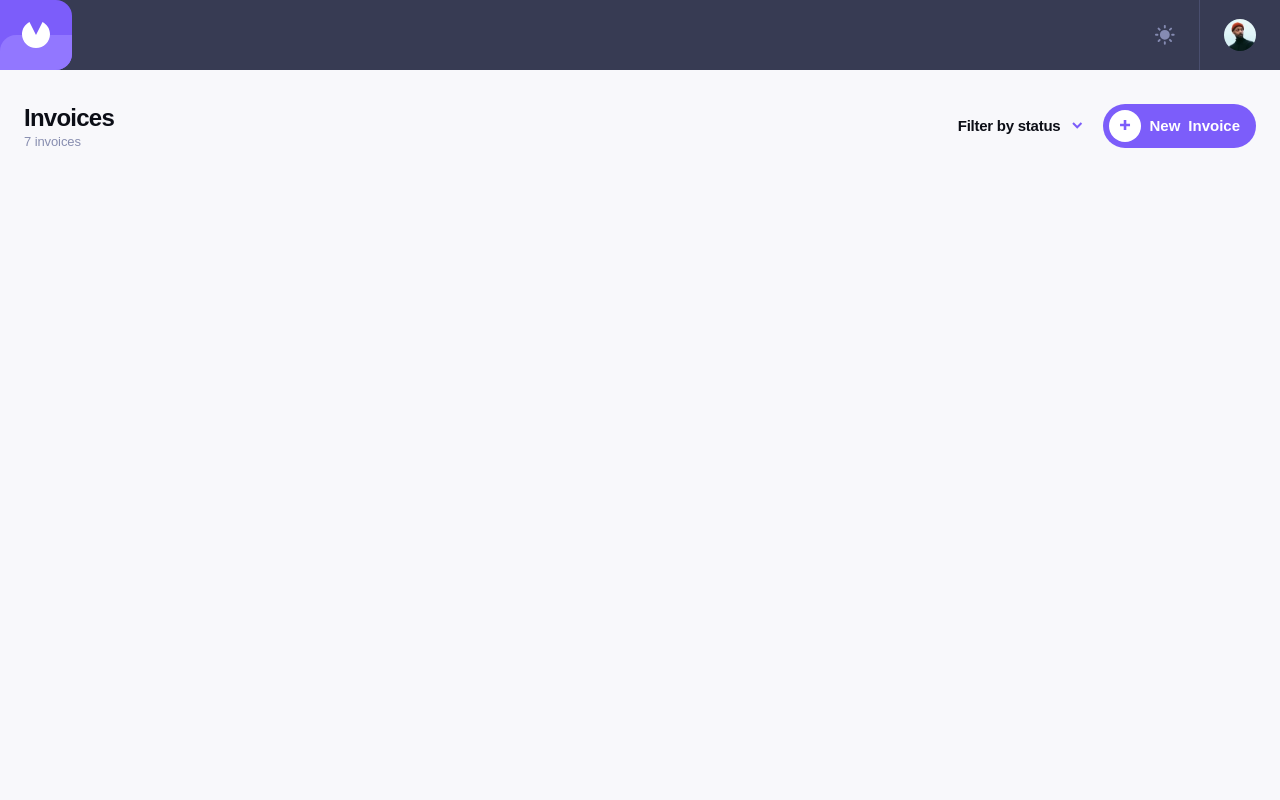
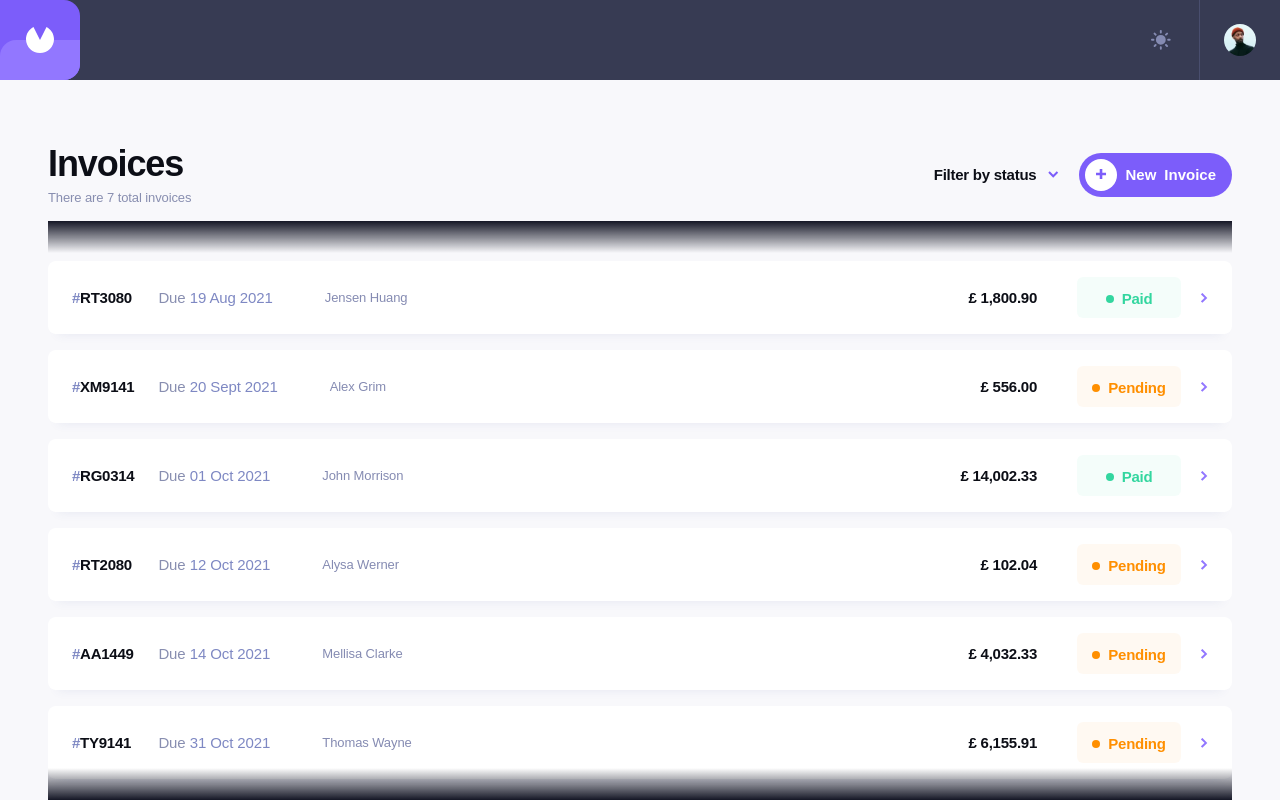
Before and after one commit to Dantalian5/invoice-app, a React (Vite) app in the folder frontend/: page /dashboard in a window 1280 px wide. Built offline with nearby package versions, Linux system fonts and the light colour scheme.

Commit message:
feacture: Dashboard
- Add dashboard (invoices view)
- Add dashboard components
- Add helpers (formaters)

```diff
--- a/frontend/src/App.tsx
+++ b/frontend/src/App.tsx
@@ -5,7 +5,7 @@ import useTheme from "@/stores/theme.store";
 function App() {
   const theme = useTheme((state) => state.theme);
   return (
-    <div className={`w-full ${theme} flex h-screen flex-col`}>
+    <div className={`w-full ${theme} flex h-screen min-w-80 flex-col`}>
       <Navbar />
       <Dashboard />
     </div>
--- /dev/null
+++ b/frontend/src/components/commons/StatusShield.tsx
@@ -0,0 +1,43 @@
+interface Props {
+  status: string;
+}
+
+const circle = (
+  <svg
+    xmlns="http://www.w3.org/2000/svg"
+    width="8"
+    height="8"
+    viewBox="0 0 8 8"
+    fill="none"
+  >
+    <circle cx="4" cy="4" r="4" fill="currentColor" />
+  </svg>
+);
+
+function StatusShield({ status }: Props) {
+  let colors = "";
+
+  switch (status) {
+    case "paid":
+      colors = "bg-paid/5 text-paid";
+      break;
+    case "pending":
+      colors = "bg-pending/5 text-pending";
+      break;
+    case "draft":
+      colors = "bg-neutral-200/5 text-neutral-200";
+      break;
+    default:
+      break;
+  }
+
+  return (
+    <div
+      className={`flex w-fit min-w-[6.5rem] items-center justify-center gap-2 rounded-md px-3 pb-[0.75rem] pt-[0.875rem] text-base font-bold capitalize leading-none tracking-tight ${colors}`}
+    >
+      {circle}
+      {status}
+    </div>
+  );
+}
+export default StatusShield;
--- a/frontend/src/components/commons/ThemeSwitch.tsx
+++ b/frontend/src/components/commons/ThemeSwitch.tsx
@@ -7,15 +7,15 @@ function ThemeSwitch() {
   return (
     <button
       onClick={toggleTheme}
-      className="relative size-5 overflow-hidden p-1 text-xl"
+      className="relative size-7 overflow-hidden p-1 text-xl"
     >
       <span
-        className={`absolute left-0 transition-all duration-500 ${theme === "light" ? "bottom-0" : "bottom-full"}`}
+        className={`absolute left-0 block p-1 transition-all duration-500 ${theme === "light" ? "bottom-0" : "bottom-full"}`}
       >
         {svgSun}
       </span>
       <span
-        className={`absolute left-0 transition-all duration-500 ${theme === "dark" ? "top-0" : "top-full"}`}
+        className={`absolute left-0 block p-1 transition-all duration-500 ${theme === "dark" ? "top-0" : "top-full"}`}
       >
         {svgMoon}
       </span>
--- a/frontend/src/components/layout/ActionBar.tsx
+++ b/frontend/src/components/layout/ActionBar.tsx
@@ -2,13 +2,14 @@ import AddBtn from "@/components/commons/AddBtn";
 import FilterBtn from "@/components/commons/FilterBtn";
 function ActionBar() {
   return (
-    <div className="flex items-center justify-between py-8">
+    <div className="flex items-center justify-between">
       <div className="w-fit">
-        <h1 className="text-2xl font-bold tracking-tightest text-black-light dark:text-white">
+        <h1 className="text-2xl font-bold tracking-tightest text-black-light sm:mb-[6px] sm:text-4xl sm:tracking-sm dark:text-white">
           Invoices
         </h1>
         <p className="dark:neutral-200 text-sm font-medium tracking-normal text-neutral-300">
-          7 invoices
+          <span className="hidden sm:inline">There are </span>7{" "}
+          <span className="hidden sm:inline">total</span> invoices
         </p>
       </div>
       <div className="flex items-center gap-5">
--- a/frontend/src/components/layout/Dashboard.tsx
+++ b/frontend/src/components/layout/Dashboard.tsx
@@ -1,9 +1,48 @@
 import ActionBar from "@/components/layout/ActionBar";
+import StatusShield from "@/components/commons/StatusShield";
+import data from "@/db/data.json";
+import { formatDate, formatCurrency } from "@/lib/helpers";
+import { svgArrowLeft } from "@/components/svg/SvgIcons";
 
 function Dashboard() {
   return (
-    <div className="transition-theme h-full w-full overflow-scroll bg-neutral-100 px-6 dark:bg-black">
+    <div className="transition-theme flex h-full w-full flex-col overflow-hidden bg-neutral-100 px-6 pt-8 sm:px-12 sm:pt-16 dark:bg-black">
       <ActionBar />
+      <ul className="relative mt-4 flex w-full flex-grow flex-col overflow-hidden">
+        <div className="pointer-events-none absolute left-0 right-0 top-0 z-10 h-4 bg-gradient-to-b from-black to-black/0 sm:h-8"></div>
+        <div className="flex w-full flex-col gap-4 overflow-scroll py-4 sm:py-10">
+          {data.map((invoice) => (
+            <li
+              key={invoice.id}
+              className="transition-theme grid w-full grid-cols-2 items-center gap-y-2 rounded-lg bg-white p-6 py-4 shadow-card sm:flex sm:auto-cols-auto dark:bg-secondary"
+            >
+              <h2 className="col-span-1 col-start-1 row-span-1 mb-4 w-[7ch] text-base font-bold leading-none tracking-tight text-black-light sm:row-start-1 sm:mb-0 sm:mr-7 dark:text-white">
+                <span className="text-neutral-400">#</span>
+                {invoice.id}
+              </h2>
+              <p className="col-span-1 row-span-1 row-start-2 w-fit text-base font-medium tracking-normal text-neutral-400 sm:mr-[52px] dark:text-neutral-200">
+                <span className="text-neutral-300 dark:text-neutral-200">
+                  Due{" "}
+                </span>
+                {formatDate(invoice.paymentDue)}
+              </p>
+              <p className="col-span-1 col-start-2 row-span-1 w-fit self-start justify-self-end text-sm font-medium tracking-normal text-[#858bb2] sm:mr-auto sm:self-center dark:text-white">
+                {invoice.clientName}
+              </p>
+              <p className="col-span-1 row-span-1 row-start-3 text-base font-bold tracking-tight text-black-light sm:mr-10 dark:text-white">
+                £ {formatCurrency(invoice.total)}
+              </p>
+              <div className="col-span-1 col-start-2 row-span-2 h-fit w-fit self-center justify-self-end sm:mr-5">
+                <StatusShield status={invoice.status} />
+              </div>
+              <span className="hidden size-fit rotate-180 sm:block">
+                {svgArrowLeft}
+              </span>
+            </li>
+          ))}
+        </div>
+        <div className="pointer-events-none absolute bottom-0 left-0 right-0 z-10 h-4 bg-gradient-to-t from-black to-black/0 sm:h-8"></div>
+      </ul>
     </div>
   );
 }
--- a/frontend/src/components/layout/Navbar.tsx
+++ b/frontend/src/components/layout/Navbar.tsx
@@ -4,7 +4,7 @@ import User from "@/components/commons/User";
 function Navbar() {
   return (
     <div className="transition-theme flex w-full items-stretch justify-between bg-neutral-500 dark:bg-secondary">
-      <div className="relative w-fit overflow-hidden rounded-r-2xl bg-primary p-[22px] before:absolute before:inset-0 before:top-1/2 before:z-10 before:rounded-tl-2xl before:bg-primary-light before:content-['']">
+      <div className="relative flex size-[72px] items-center justify-center overflow-hidden rounded-r-2xl bg-primary p-[22px] before:absolute before:inset-0 before:top-1/2 before:z-10 before:rounded-tl-2xl before:bg-primary-light before:content-[''] sm:size-20">
         <svg
           xmlns="http://www.w3.org/2000/svg"
           width="28"
--- a/frontend/src/components/svg/SvgIcons.tsx
+++ b/frontend/src/components/svg/SvgIcons.tsx
@@ -56,6 +56,22 @@ export const svgArrowDown = (
     />
   </svg>
 );
+export const svgArrowLeft = (
+  <svg
+    width="7"
+    height="10"
+    viewBox="0 0 7 10"
+    xmlns="http://www.w3.org/2000/svg"
+  >
+    <path
+      d="M6.342.886L2.114 5.114l4.228 4.228"
+      stroke="#9277FF"
+      strokeWidth="2"
+      fill="none"
+      fillRule="evenodd"
+    />
+  </svg>
+);
 export const svgCheck = (
   <svg
     width="10"
--- /dev/null
+++ b/frontend/src/db/data.json
@@ -0,0 +1,231 @@
+[
+  {
+    "id": "RT3080",
+    "createdAt": "2021-08-18",
+    "paymentDue": "2021-08-19",
+    "description": "Re-branding",
+    "paymentTerms": 1,
+    "clientName": "Jensen Huang",
+    "clientEmail": "jensenh@mail.com",
+    "status": "paid",
+    "senderAddress": {
+      "street": "19 Union Terrace",
+      "city": "London",
+      "postCode": "E1 3EZ",
+      "country": "United Kingdom"
+    },
+    "clientAddress": {
+      "street": "106 Kendell Street",
+      "city": "Sharrington",
+      "postCode": "NR24 5WQ",
+      "country": "United Kingdom"
+    },
+    "items": [
+      {
+        "name": "Brand Guidelines",
+        "quantity": 1,
+        "price": 1800.90,
+        "total": 1800.90
+      }
+    ],
+    "total": 1800.90
+  },
+  {
+    "id": "XM9141",
+    "createdAt": "2021-08-21",
+    "paymentDue": "2021-09-20",
+    "description": "Graphic Design",
+    "paymentTerms": 30,
+    "clientName": "Alex Grim",
+    "clientEmail": "alexgrim@mail.com",
+    "status": "pending",
+    "senderAddress": {
+      "street": "19 Union Terrace",
+      "city": "London",
+      "postCode": "E1 3EZ",
+      "country": "United Kingdom"
+    },
+    "clientAddress": {
+      "street": "84 Church Way",
+      "city": "Bradford",
+      "postCode": "BD1 9PB",
+      "country": "United Kingdom"
+    },
+    "items": [
+      {
+        "name": "Banner Design",
+        "quantity": 1,
+        "price": 156.00,
+        "total": 156.00
+      },
+      {
+        "name": "Email Design",
+        "quantity": 2,
+        "price": 200.00,
+        "total": 400.00
+      }
+    ],
+    "total": 556.00
+  },
+  {
+    "id": "RG0314",
+    "createdAt": "2021-09-24",
+    "paymentDue": "2021-10-01",
+    "description": "Website Redesign",
+    "paymentTerms": 7,
+    "clientName": "John Morrison",
+    "clientEmail": "jm@myco.com",
+    "status": "paid",
+    "senderAddress": {
+      "street": "19 Union Terrace",
+      "city": "London",
+      "postCode": "E1 3EZ",
+      "country": "United Kingdom"
+    },
+    "clientAddress": {
+      "street": "79 Dover Road",
+      "city": "Westhall",
+      "postCode": "IP19 3PF",
+      "country": "United Kingdom"
+    },
+    "items": [
+      {
+        "name": "Website Redesign",
+        "quantity": 1,
+        "price": 14002.33,
+        "total": 14002.33
+      }
+    ],
+    "total": 14002.33
+  },
+  {
+    "id": "RT2080",
+    "createdAt": "2021-10-11",
+    "paymentDue": "2021-10-12",
+    "description": "Logo Concept",
+    "paymentTerms": 1,
+    "clientName": "Alysa Werner",
+    "clientEmail": "alysa@email.co.uk",
+    "status": "pending",
+    "senderAddress": {
+      "street": "19 Union Terrace",
+      "city": "London",
+      "postCode": "E1 3EZ",
+      "country": "United Kingdom"
+    },
+    "clientAddress": {
+      "street": "63 Warwick Road",
+      "city": "Carlisle",
+      "postCode": "CA20 2TG",
+      "country": "United Kingdom"
+    },
+    "items": [
+      {
+        "name": "Logo Sketches",
+        "quantity": 1,
+        "price": 102.04,
+        "total": 102.04
+      }
+    ],
+    "total": 102.04
+  },
+  {
+    "id": "AA1449",
+    "createdAt": "2021-10-7",
+    "paymentDue": "2021-10-14",
+    "description": "Re-branding",
+    "paymentTerms": 7,
+    "clientName": "Mellisa Clarke",
+    "clientEmail": "mellisa.clarke@example.com",
+    "status": "pending",
+    "senderAddress": {
+      "street": "19 Union Terrace",
+      "city": "London",
+      "postCode": "E1 3EZ",
+      "country": "United Kingdom"
+    },
+    "clientAddress": {
+      "street": "46 Abbey Row",
+      "city": "Cambridge",
+      "postCode": "CB5 6EG",
+      "country": "United Kingdom"
+    },
+    "items": [
+      {
+        "name": "New Logo",
+        "quantity": 1,
+        "price": 1532.33,
+        "total": 1532.33
+      },
+      {
+        "name": "Brand Guidelines",
+        "quantity": 1,
+        "price": 2500.00,
+        "total": 2500.00
+      }
+    ],
+    "total": 4032.33
+  },
+  {
+    "id": "TY9141",
+    "createdAt": "2021-10-01",
+    "paymentDue": "2021-10-31",
+    "description": "Landing Page Design",
+    "paymentTerms": 30,
+    "clientName": "Thomas Wayne",
+    "clientEmail": "thomas@dc.com",
+    "status": "pending",
+    "senderAddress": {
+      "street": "19 Union Terrace",
+      "city": "London",
+      "postCode": "E1 3EZ",
+      "country": "United Kingdom"
+    },
+    "clientAddress": {
+      "street": "3964  Queens Lane",
+      "city": "Gotham",
+      "postCode": "60457",
+      "country": "United States of America"
+    },
+    "items": [
+      {
+        "name": "Web Design",
+        "quantity": 1,
+        "price": 6155.91,
+        "total": 6155.91
+      }
+    ],
+    "total": 6155.91
+  },
+  {
+    "id": "FV2353",
+    "createdAt": "2021-11-05",
+    "paymentDue": "2021-11-12",
+    "description": "Logo Re-design",
+    "paymentTerms": 7,
+    "clientName": "Anita Wainwright",
+    "clientEmail": "",
+    "status": "draft",
+    "senderAddress": {
+      "street": "19 Union Terrace",
+      "city": "London",
+      "postCode": "E1 3EZ",
+      "country": "United Kingdom"
+    },
+    "clientAddress": {
+      "street": "",
+      "city": "",
+      "postCode": "",
+      "country": ""
+    },
+    "items": [
+      {
+        "name": "Logo Re-design",
+        "quantity": 1,
+        "price": 3102.04,
+        "total": 3102.04
+      }
+    ],
+    "total": 3102.04
+  }
+]
--- /dev/null
+++ b/frontend/src/lib/helpers.ts
@@ -0,0 +1,17 @@
+export function formatDate(inputDate: string): string {
+  const date = new Date(inputDate);
+  const options: Intl.DateTimeFormatOptions = {
+    day: "2-digit",
+    month: "short",
+    year: "numeric",
+  };
+  return date.toLocaleDateString("en-GB", options).replace(",", " ");
+}
+export function formatCurrency(amount: string | number): string {
+  const parsedAmount = typeof amount === "string" ? parseFloat(amount) : amount;
+  if (isNaN(parsedAmount)) return "NaN";
+  return parsedAmount.toLocaleString("en-US", {
+    minimumFractionDigits: 2,
+    maximumFractionDigits: 2,
+  });
+}
--- a/frontend/tailwind.config.js
+++ b/frontend/tailwind.config.js
@@ -32,8 +32,11 @@ export default {
         DEFAULT: "#EC5757",
         light: "#9277FF",
       },
+      paid: "#33D69F",
+      pending: "#FF8F00",
     },
     letterSpacing: {
+      sm: "-1.125px",
       tightest: "-0.75px",
       tight: "-0.25px",
       normal: "-0.1px",
@@ -48,6 +51,9 @@ export default {
       inset: {
         out: "calc(100% + 22px)",
       },
+      boxShadow: {
+        card: "0px 10px 10px -10px rgba(72, 84, 159, 0.10)",
+      },
     },
   },
   plugins: [],
```
